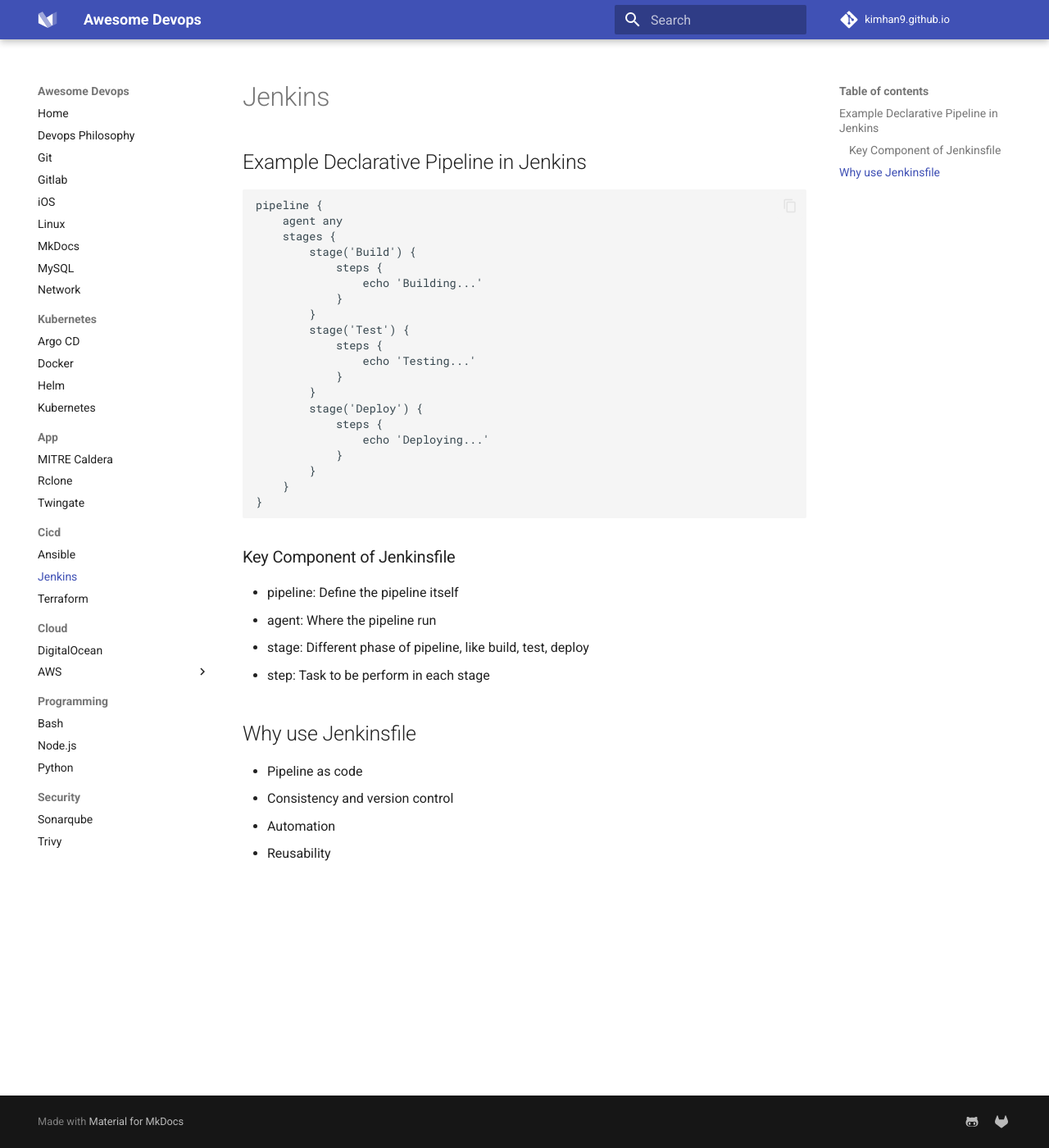
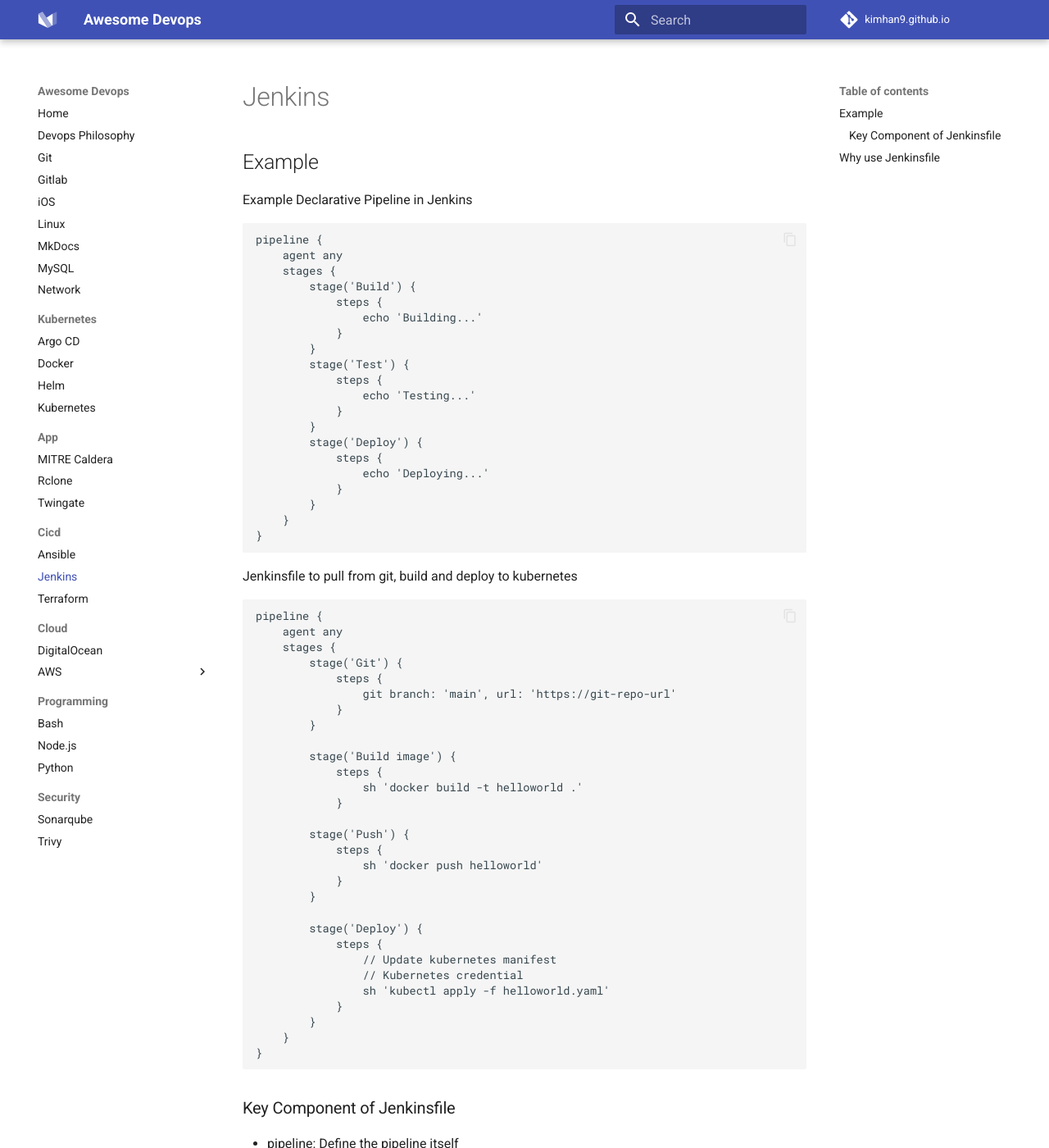
Before and after one commit to kimhan9/kimhan9.github.io, an MkDocs documentation site: the page built from docs/cicd/jenkins.md, in a window 1280 px wide and 1400 px high. Shown: the whole window at 82% size. Built offline with MkDocs 1.6.1 and Material for MkDocs 9.7.7, drawn with Linux system fonts in a browser that asks for light colours; comment, search, counter and statistics services are not loaded.

Commit message:
Add examples

````diff
--- a/docs/cicd/jenkins.md
+++ b/docs/cicd/jenkins.md
@@ -1,6 +1,7 @@
 # Jenkins
 
-## Example Declarative Pipeline in Jenkins
+## Example
+Example Declarative Pipeline in Jenkins
 ```
 pipeline {
     agent any
@@ -24,6 +25,39 @@
 }
 ```
 
+Jenkinsfile to pull from git, build and deploy to kubernetes
+```
+pipeline {
+    agent any
+    stages {
+        stage('Git') {
+            steps {
+                git branch: 'main', url: 'https://git-repo-url'
+            }
+        }
+
+        stage('Build image') {
+            steps {
+                sh 'docker build -t helloworld .'
+            }
+
+        stage('Push') {
+            steps {
+                sh 'docker push helloworld'
+            }
+        }
+
+        stage('Deploy') {
+            steps {
+                // Update kubernetes manifest
+                // Kubernetes credential
+                sh 'kubectl apply -f helloworld.yaml'
+            }
+        }
+    }
+}
+```
+
 ### Key Component of Jenkinsfile
 - pipeline: Define the pipeline itself
 - agent: Where the pipeline run
````
Also changed, not shown: docs/Kubernetes/kubernetes.md (+12 -6 lines), docs/cicd/ansible.md (+28 -5 lines), docs/cicd/terraform.md (+32 -0 lines), docs/linux.md (+4 -0 lines).
